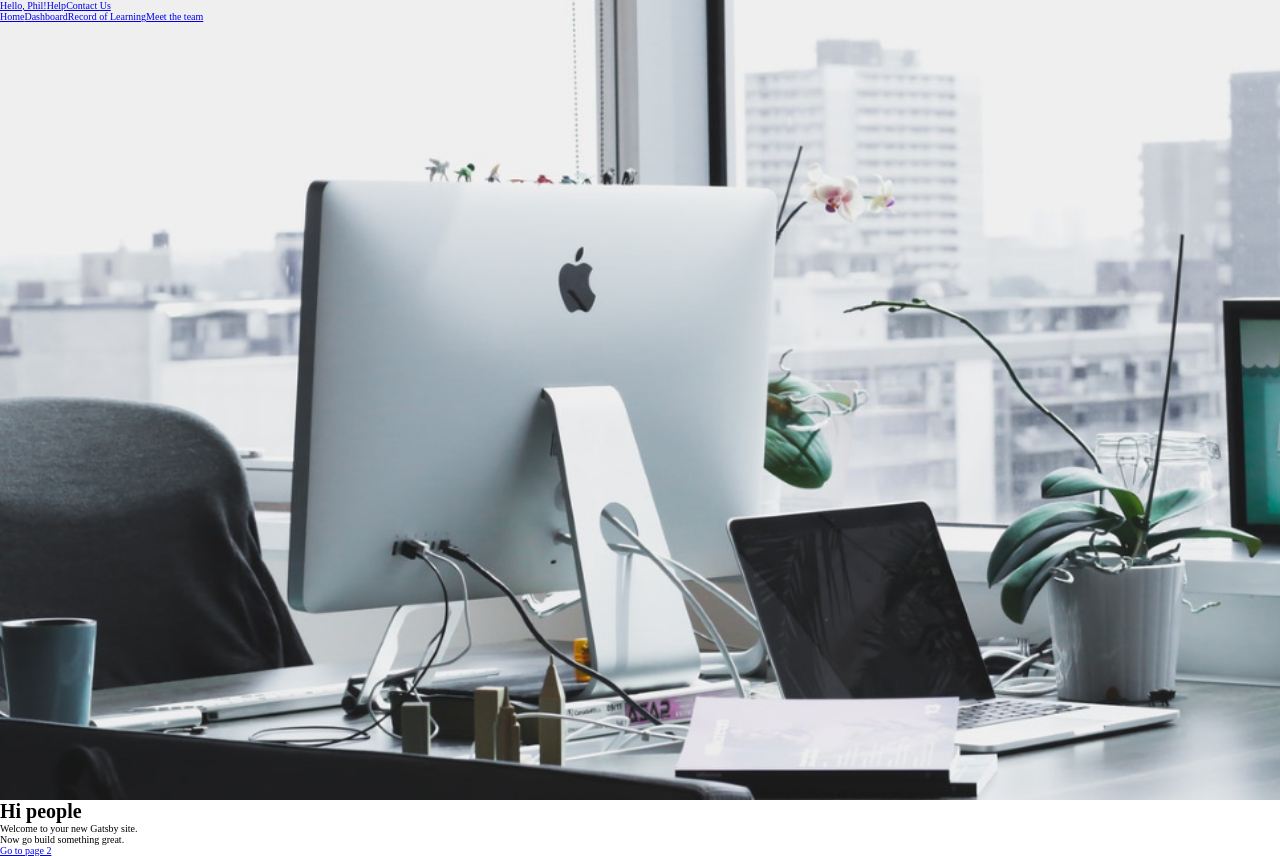
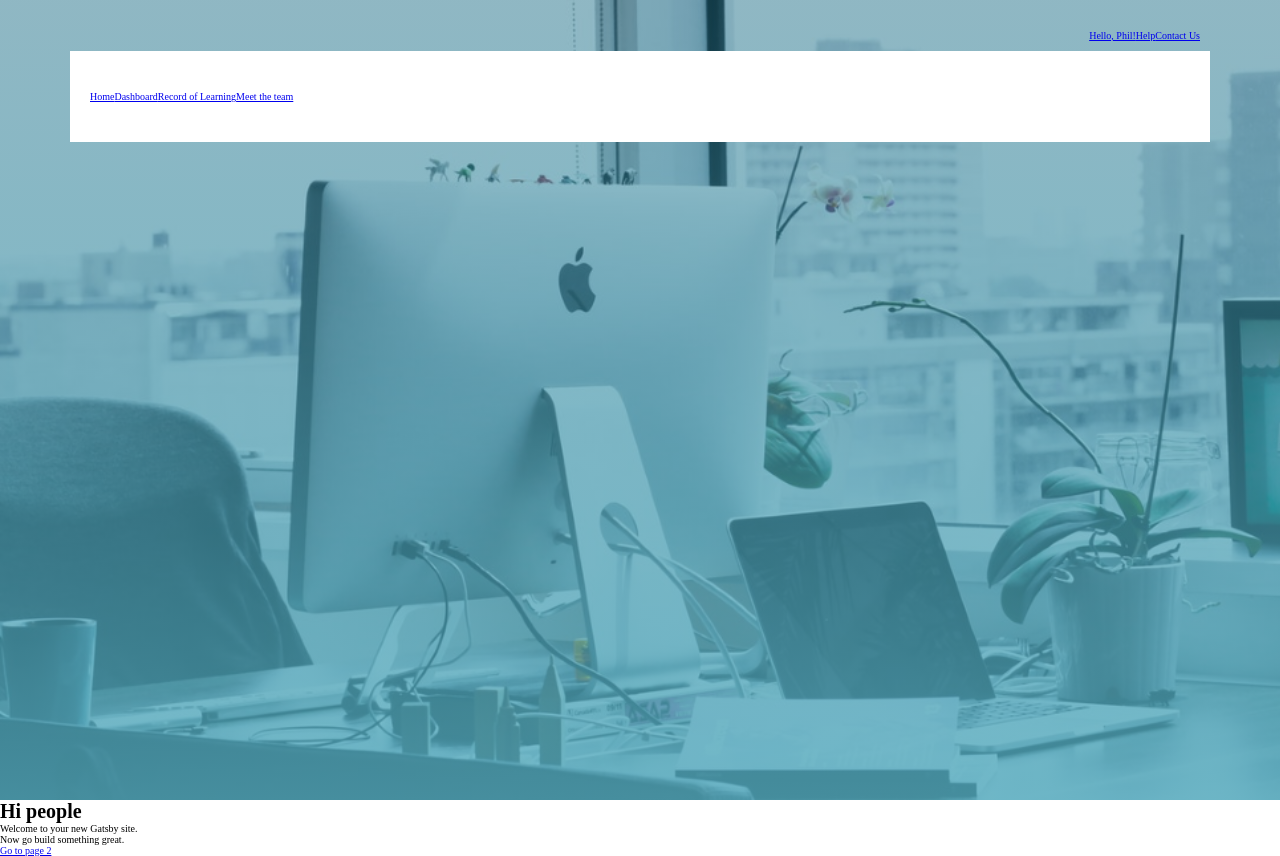
Before and after one commit to da90/demo-site, a Gatsby site: page / in a window 1280 px wide. Built offline with nearby package versions, Linux system fonts and the light colour scheme; Gatsby itself is replaced by a stand-in of ours.

Commit message:
building banner

```diff
--- a/src/scss/abstracts/_variables.scss
+++ b/src/scss/abstracts/_variables.scss
@@ -5,6 +5,9 @@ $color-primary4: #c30050;
 $color-primary5: #73b9c8;
 $color-primary6: #ffd032;
 
+$color-primary1-transparent: rgba(0, 100, 130, .4);
+$color-primary2-transparent: rgba(80, 170, 190, .8);
+
 $color-grey1: #3c3c3c;
 $color-grey2: #696969;
 $color-grey3: #98989c;
--- a/src/scss/components/banner.scss
+++ b/src/scss/components/banner.scss
@@ -2,11 +2,32 @@
 
 .banner {
   min-height: 50vh;
-  background: url("../images/thumbnail_top_img.png") no-repeat;
+  background: linear-gradient($color-primary1-transparent, $color-primary2-transparent), url("../images/thumbnail_top_img.png") no-repeat;
   background-size: cover;
   background-origin: top left;
 
   @include responsive("phone") {
-      min-height: 100vh
+      min-height: 100vh;
+      padding: 2rem;
+  }
+
+  & > nav {
+      display: flex;
+      flex-direction: column;
+      margin: 0 auto;
+      max-width: 114rem;
+
+      & > div {
+        &:first-of-type {
+            display: inline;
+            text-align: right;
+            padding: 1rem;
+        }
+
+        &:last-of-type {
+            background-color: #fff;
+            padding: 4rem 2rem;
+        }
+      }
   }
 }
```
